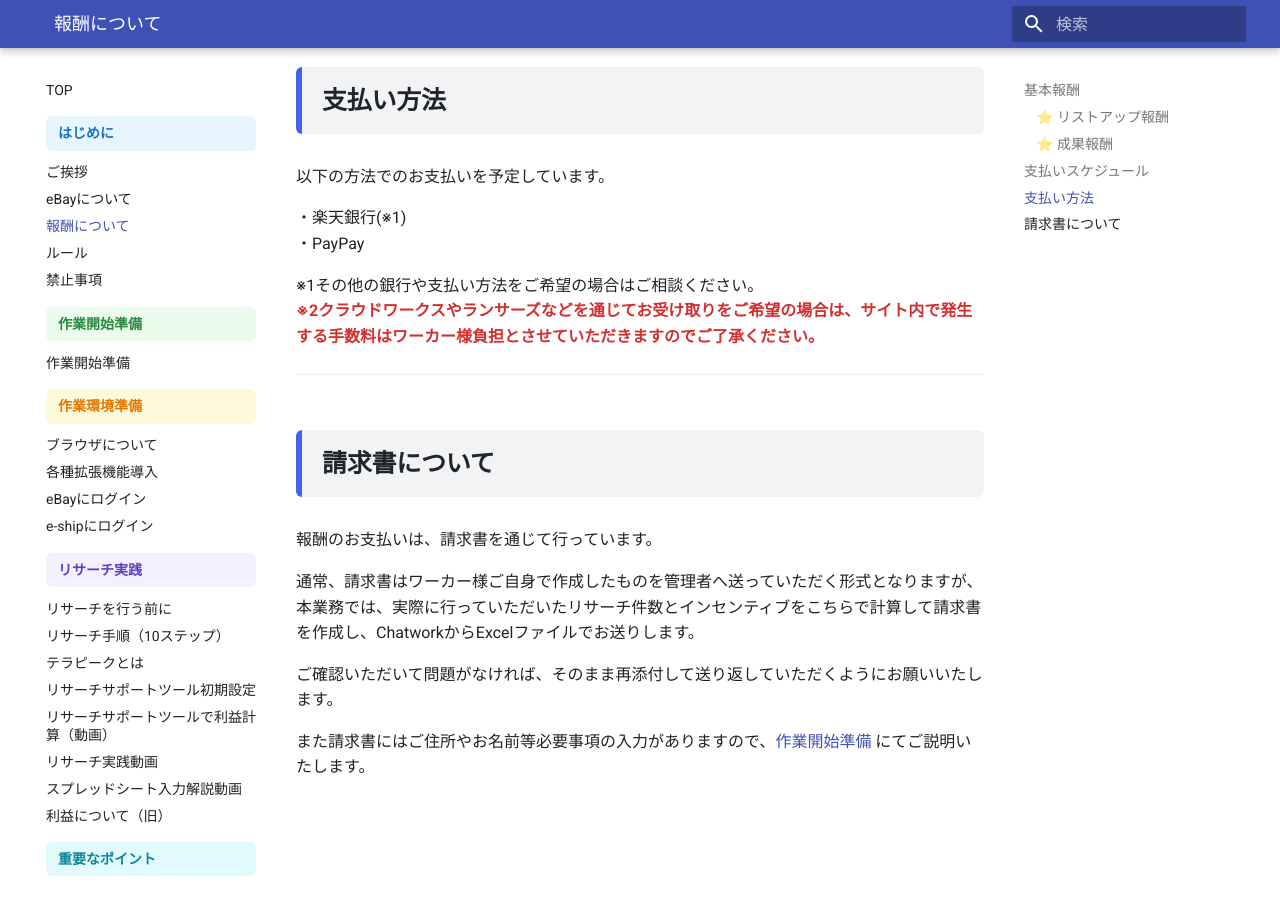
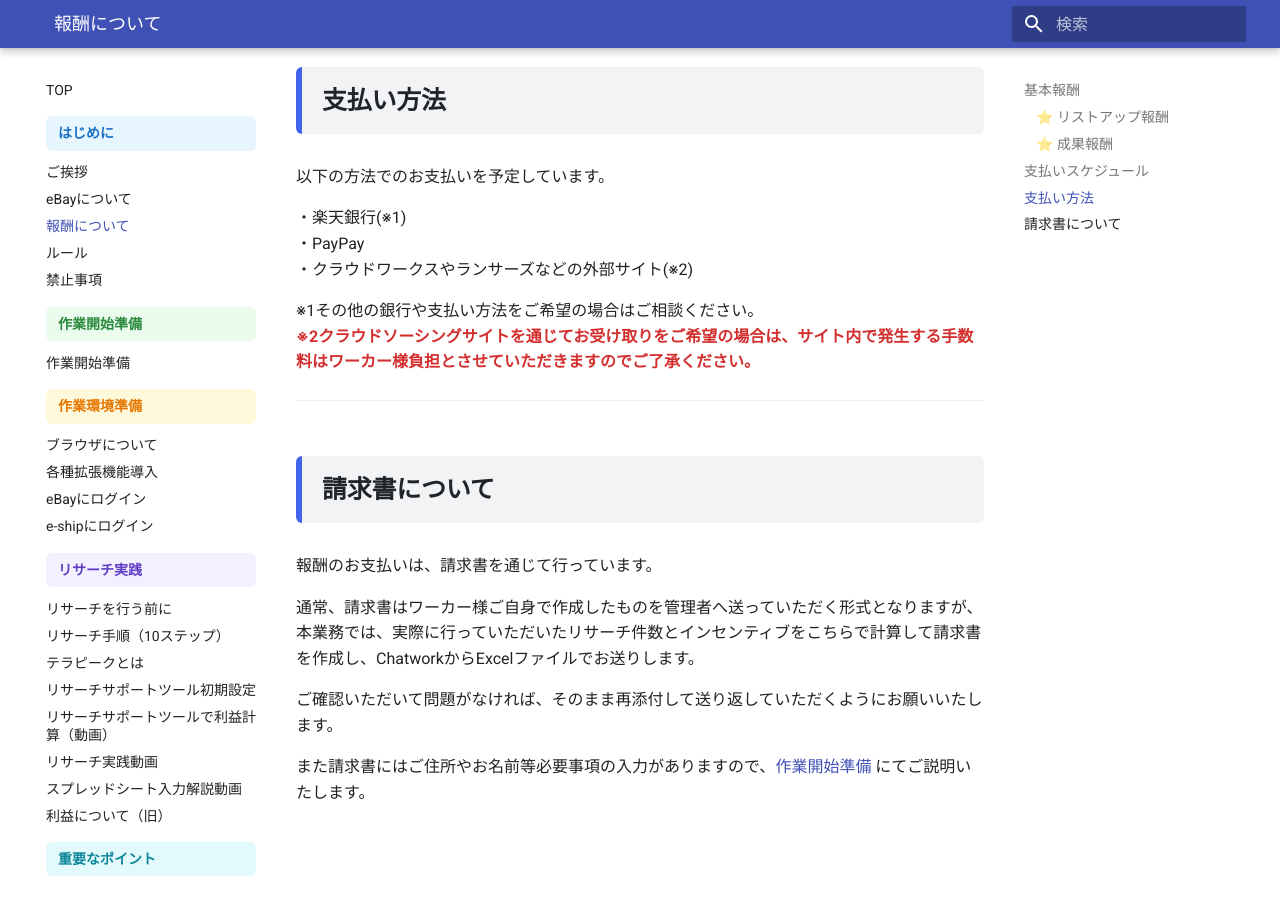
Before and after one commit to jun-hata/outsourcing-manual, an MkDocs documentation site: the page built from docs/compensation.md, in a window 1280 px wide and 900 px high, scrolled down 835 px. Built offline with MkDocs 1.6.1 and Material for MkDocs 9.7.7, drawn with Linux system fonts in a browser that asks for light colours.

Commit message:
クラウドソーシング

```diff
--- a/docs/compensation.md
+++ b/docs/compensation.md
@@ -29,9 +29,10 @@
 
 ・楽天銀行(※1)
 ・PayPay
+・クラウドワークスやランサーズなどの外部サイト(※2)
 
 ※1その他の銀行や支払い方法をご希望の場合はご相談ください。
-<span class="red-text">※2クラウドワークスやランサーズなどを通じてお受け取りをご希望の場合は、サイト内で発生する手数料はワーカー様負担とさせていただきますのでご了承ください。</span>
+<span class="red-text">※2クラウドソーシングサイトを通じてお受け取りをご希望の場合は、サイト内で発生する手数料はワーカー様負担とさせていただきますのでご了承ください。</span>
 
 ---
 
```
